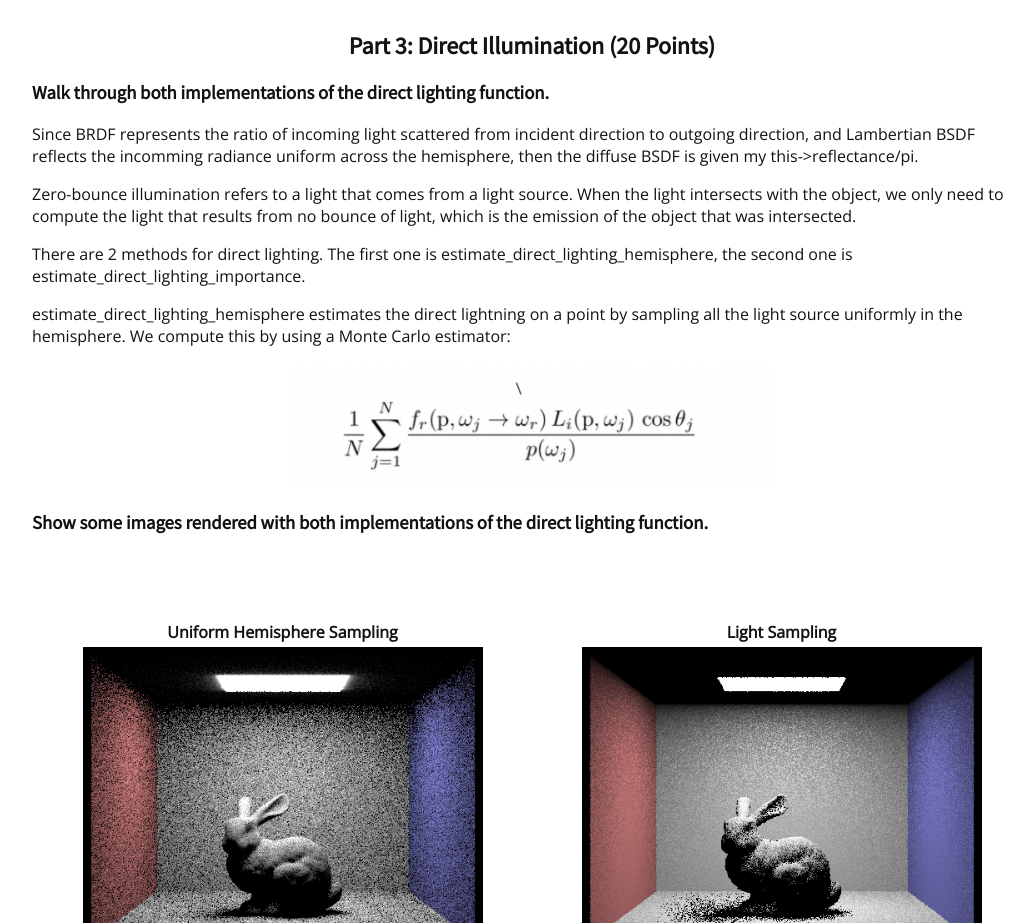
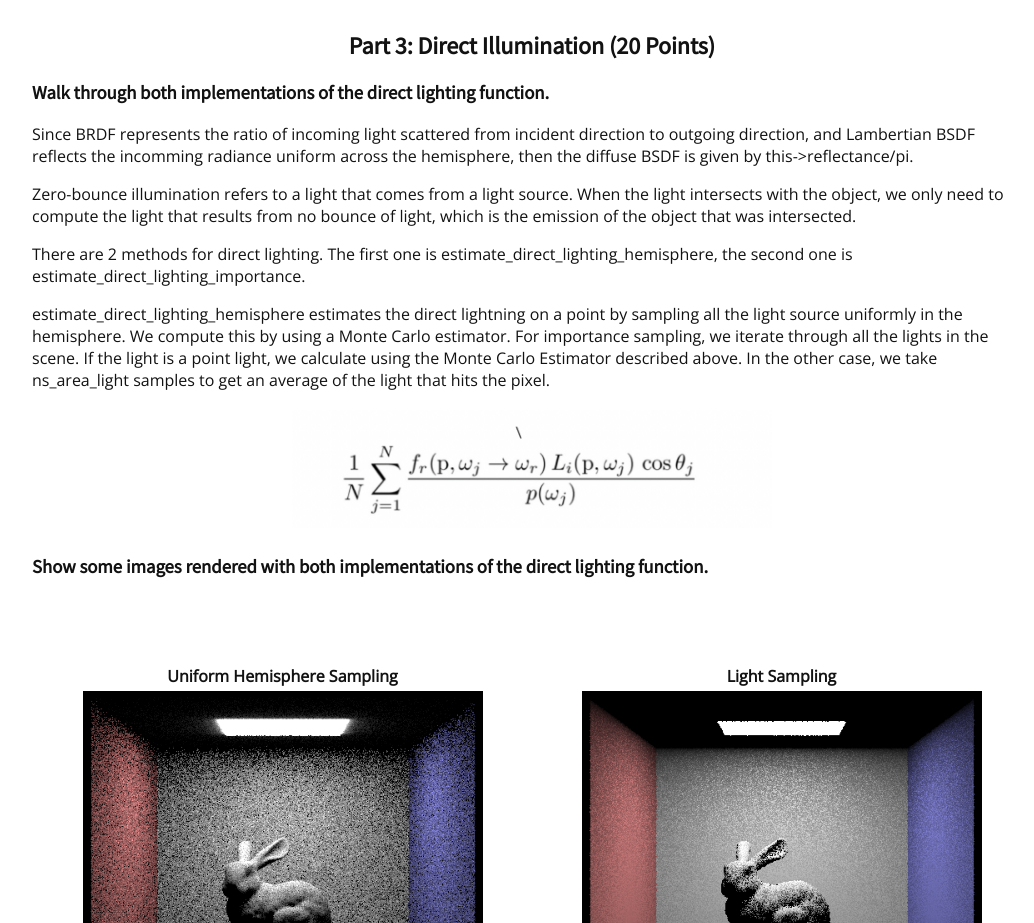
Before and after one commit to ttvu46/raytracing_1, a plain HTML site: page index.html in a window 1280 px wide. Shown: the part 6420-7343 px from the top of the page, without its empty margins (108-1142 px from the left). Drawn offline with nearby package versions, Linux system fonts and the light colour scheme.

Commit message:
Task 3 Importance Sampling

```diff
--- a/index.html
+++ b/index.html
@@ -268,14 +268,14 @@ Compare the results between uniform hemisphere sampling and lighting sampling in
   Walk through both implementations of the direct lighting function.
 </h3>
 <p>
-  Since BRDF represents the ratio of incoming light scattered from incident direction to outgoing direction, and Lambertian BSDF reflects the incomming radiance uniform across the hemisphere, then the diffuse BSDF is given my this->reflectance/pi.
+  Since BRDF represents the ratio of incoming light scattered from incident direction to outgoing direction, and Lambertian BSDF reflects the incomming radiance uniform across the hemisphere, then the diffuse BSDF is given by this->reflectance/pi.
 </p>
 
 <p>Zero-bounce illumination refers to a light that comes from a light source. When the light intersects with the object, we only need to compute the light that results from no bounce of light, which is the emission of the object that was intersected.</p>
 
 <p>There are 2 methods for direct lighting. The first one is estimate_direct_lighting_hemisphere, the second one is estimate_direct_lighting_importance.</p>
 
-<p>estimate_direct_lighting_hemisphere estimates the direct lightning on a point by sampling all the light source uniformly in the hemisphere. We compute this by using a Monte Carlo estimator:</p>
+<p>estimate_direct_lighting_hemisphere estimates the direct lightning on a point by sampling all the light source uniformly in the hemisphere. We compute this by using a Monte Carlo estimator. For importance sampling, we iterate through all the lights in the scene. If the light is a point light, we calculate using the Monte Carlo Estimator described above. In the other case, we take ns_area_light samples to get an average of the light that hits the pixel.</p>
 <div align="center">
   <table style="width=100%">
       <tr>
@@ -284,7 +284,7 @@ Compare the results between uniform hemisphere sampling and lighting sampling in
       </tr>
   </table>
 </div>
-
+<p>
 
 <h3>
   Show some images rendered with both implementations of the direct lighting function.
```
